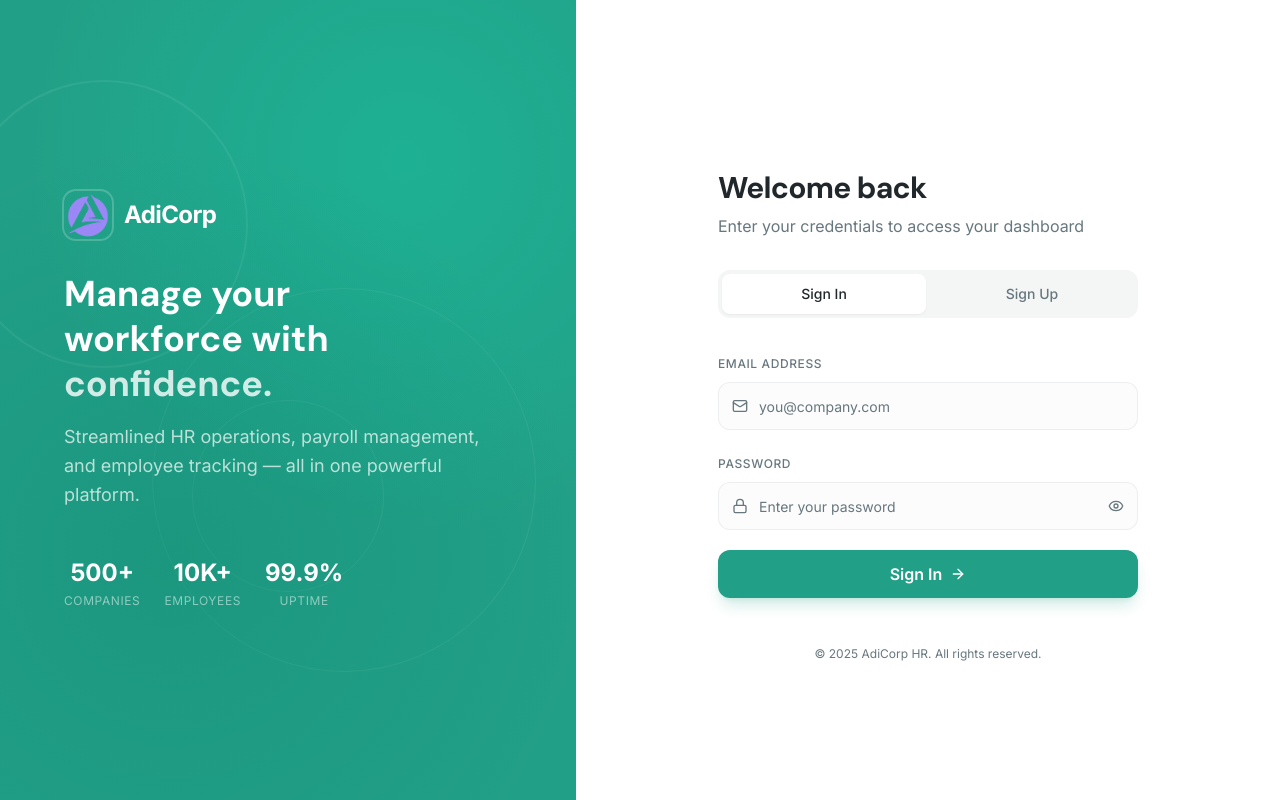
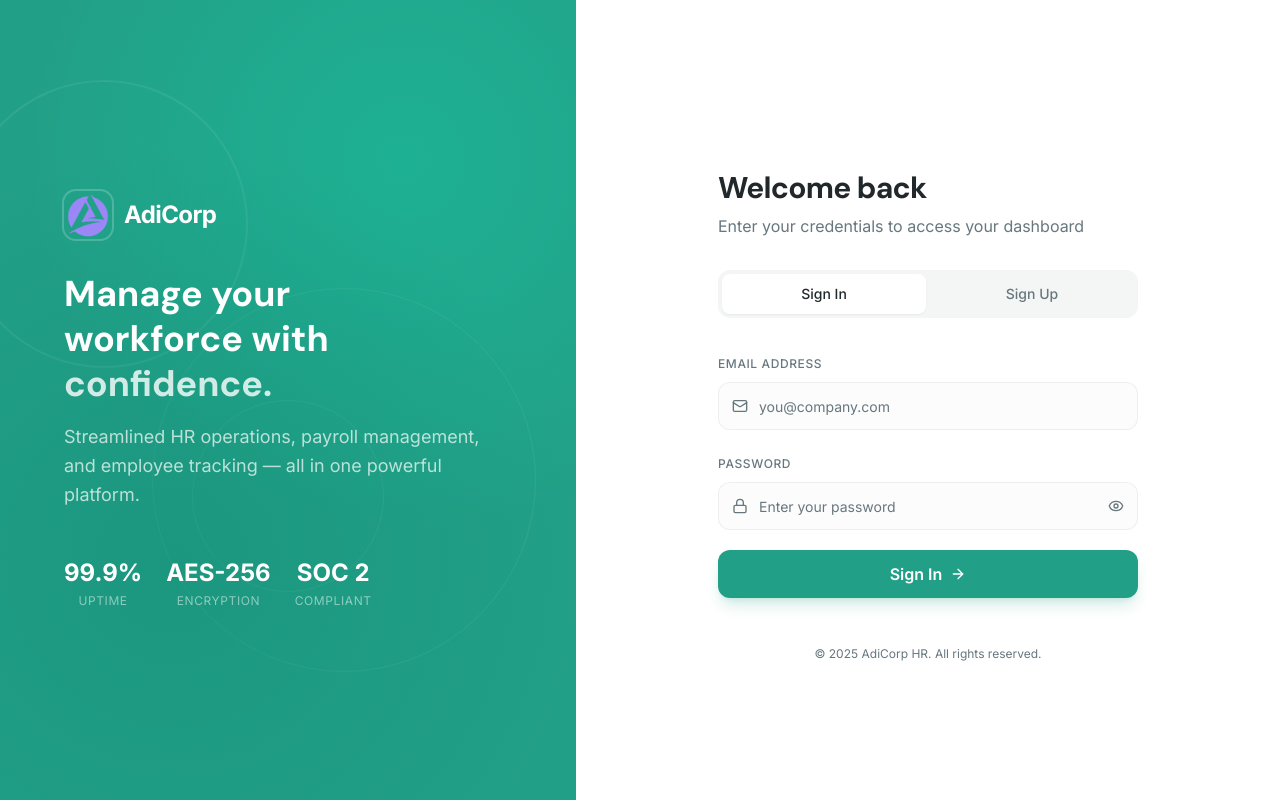
Before and after one commit to Adilmunawar/AdiCorp-test, a React (Vite) app: page /auth in a window 1280 px wide. Built offline with nearby package versions, Linux system fonts and the light colour scheme.

Commit message:
Changes
Co-authored-by: Adilmunawar <127094634+Adilmunawar@users.noreply.github.com>

```diff
--- a/src/components/auth/AuthForm.tsx
+++ b/src/components/auth/AuthForm.tsx
@@ -78,9 +78,9 @@ export default function AuthForm() {
 
           <div className="flex items-center gap-6 pt-4">
             {[
-              { value: "500+", label: "Companies" },
-              { value: "10K+", label: "Employees" },
               { value: "99.9%", label: "Uptime" },
+              { value: "AES-256", label: "Encryption" },
+              { value: "SOC 2", label: "Compliant" },
             ].map((stat) => (
               <div key={stat.label} className="text-center">
                 <div className="text-2xl font-bold text-primary-foreground">{stat.value}</div>
```
